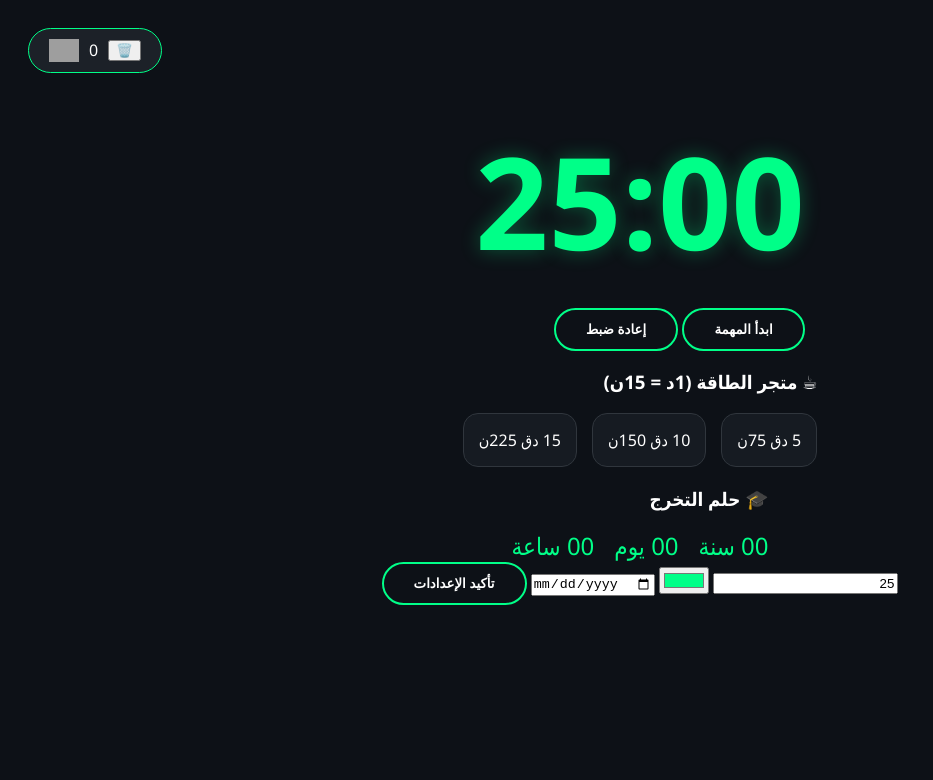
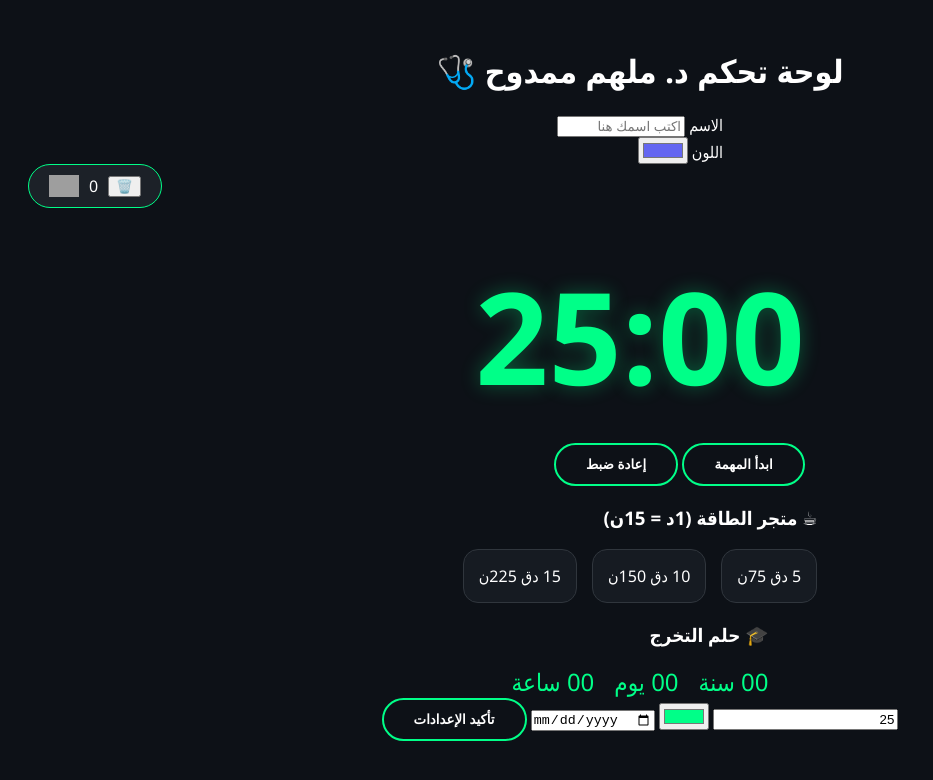
Before and after one commit to mlhmmmdwh505-sys/MMM, a plain HTML site: page index.html in a window 1280 px wide. Shown: the whole page, without its empty margins (0-933 px from the left). Drawn offline with Linux system fonts and the light colour scheme; grey boxes are pictures that could not be loaded.

Commit message:
Update index.html

```diff
--- a/index.html
+++ b/index.html
@@ -7,7 +7,18 @@
     <link rel="stylesheet" href="https://cdnjs.cloudflare.com/ajax/libs/font-awesome/6.0.0/css/all.min.css">
 </head>
 <body>
+<h1 id="welcomeTitle">لوحة تحكم د. ملهم ممدوح 🩺</h1>
 
+<div class="settings-bar card">
+    <div class="setting-item">
+        <label>الاسم</label>
+        <input type="text" id="userNameInput" placeholder="اكتب اسمك هنا" class="num-input" style="width: 120px;">
+    </div>
+    <div class="setting-item">
+        <label>اللون</label>
+        <input type="color" id="colorPicker" value="#6366f1">
+    </div>
+    </div>
     <div class="top-bar">
         <div class="coins-container">
             <button class="trash-btn" onclick="resetPoints()">🗑️</button>
```
